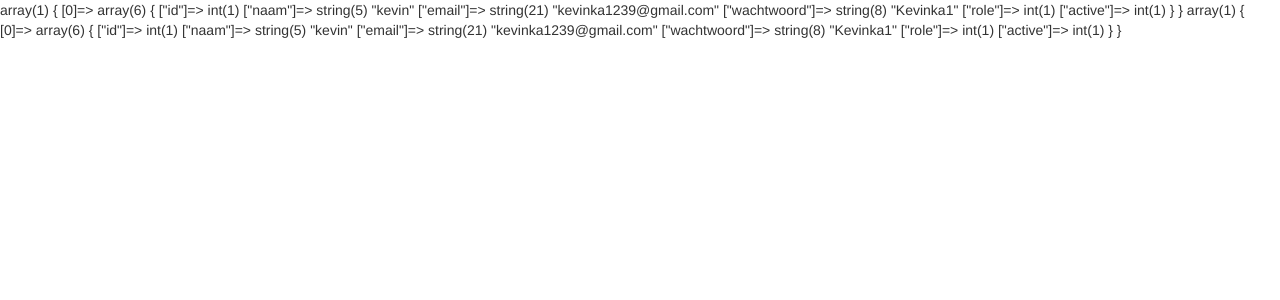
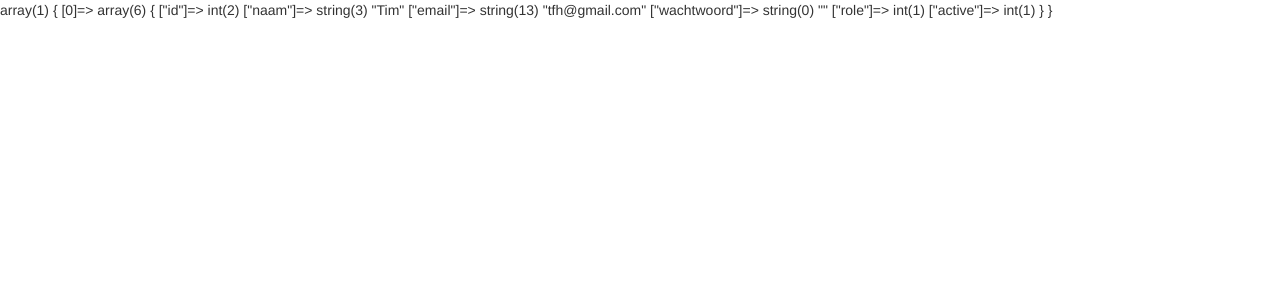
Before and after one commit to Shibin0613/Stagetijd, a PHP site: page /pages/test.php in a window 1280 px wide. Shown: the top 300 px of the page. Run offline with PHP 8.4, Linux system fonts and the light colour scheme; data comes from the database, SQL or seed files in the repository.

Commit message:
Insert, update, select query

```diff
--- a/pages/test.php
+++ b/pages/test.php
@@ -15,9 +15,12 @@
 include("header.php");
 
 use Controllers\DB;
-
-$result = DB::select("SELECT * FROM users WHERE id = :driehoek", ['driehoek' => 1]);
-var_dump($result);
-
-$users = DB::select("SELECT * FROM users");
-var_dump($users);
+$naam = "Tim";
+$email = "tfh@gmail.com";
+$rol = 1;
+$result1 = DB::insert("INSERT INTO `users` (`naam`, `email`, `role`) VALUES (:naam, :email, :rol)", ['naam' => $naam, 'email' => $email, 'rol' => $rol, ]);
+$userid = 2;
+$active = 1;
+$result2 = DB::update("UPDATE `users` SET `active` = :active WHERE id = :userid", ['active' => $active, 'userid' => $userid]);
+$result3 = DB::select("SELECT * FROM users WHERE id = :userid", ['userid' => $userid]);
+var_dump($result3);
```
